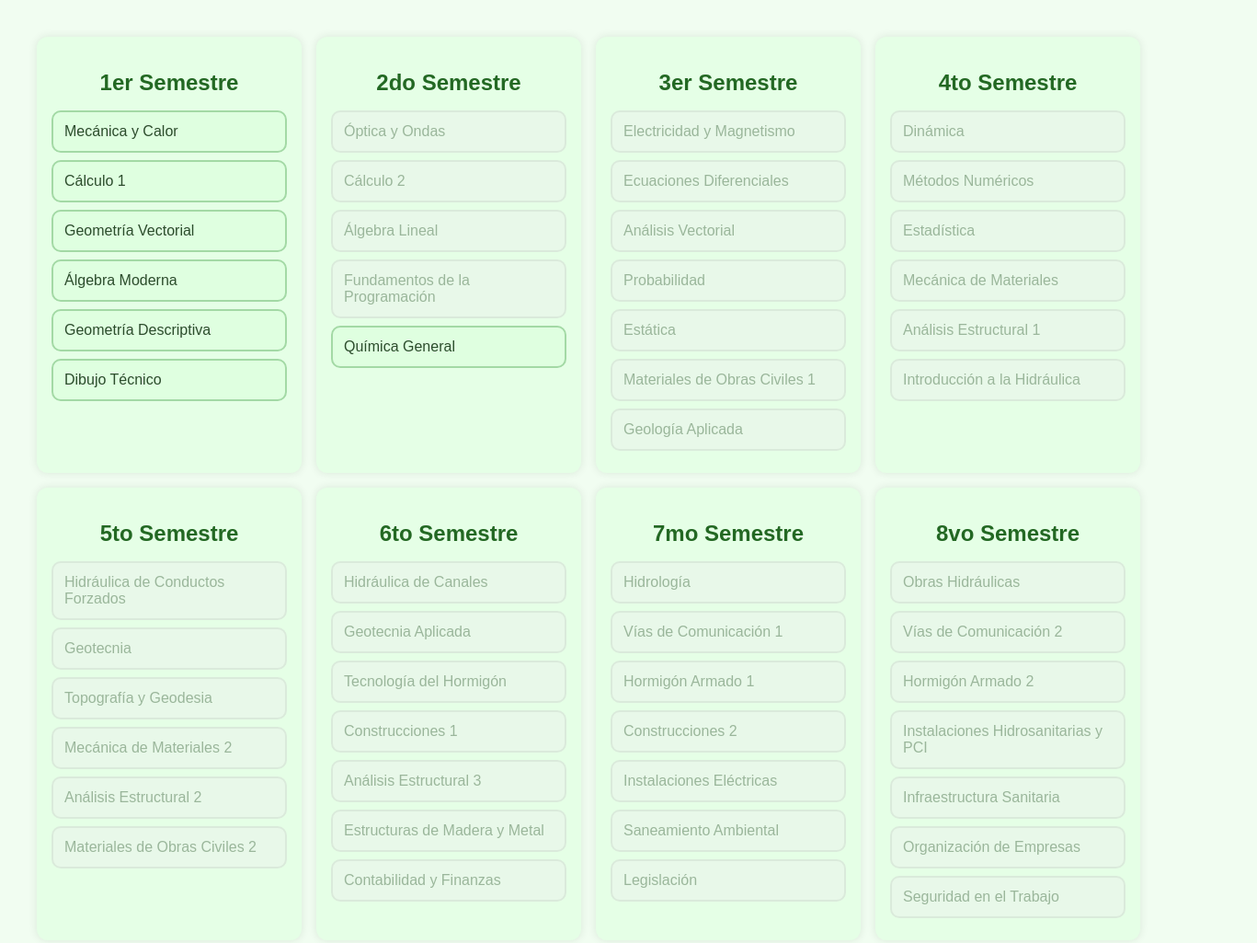
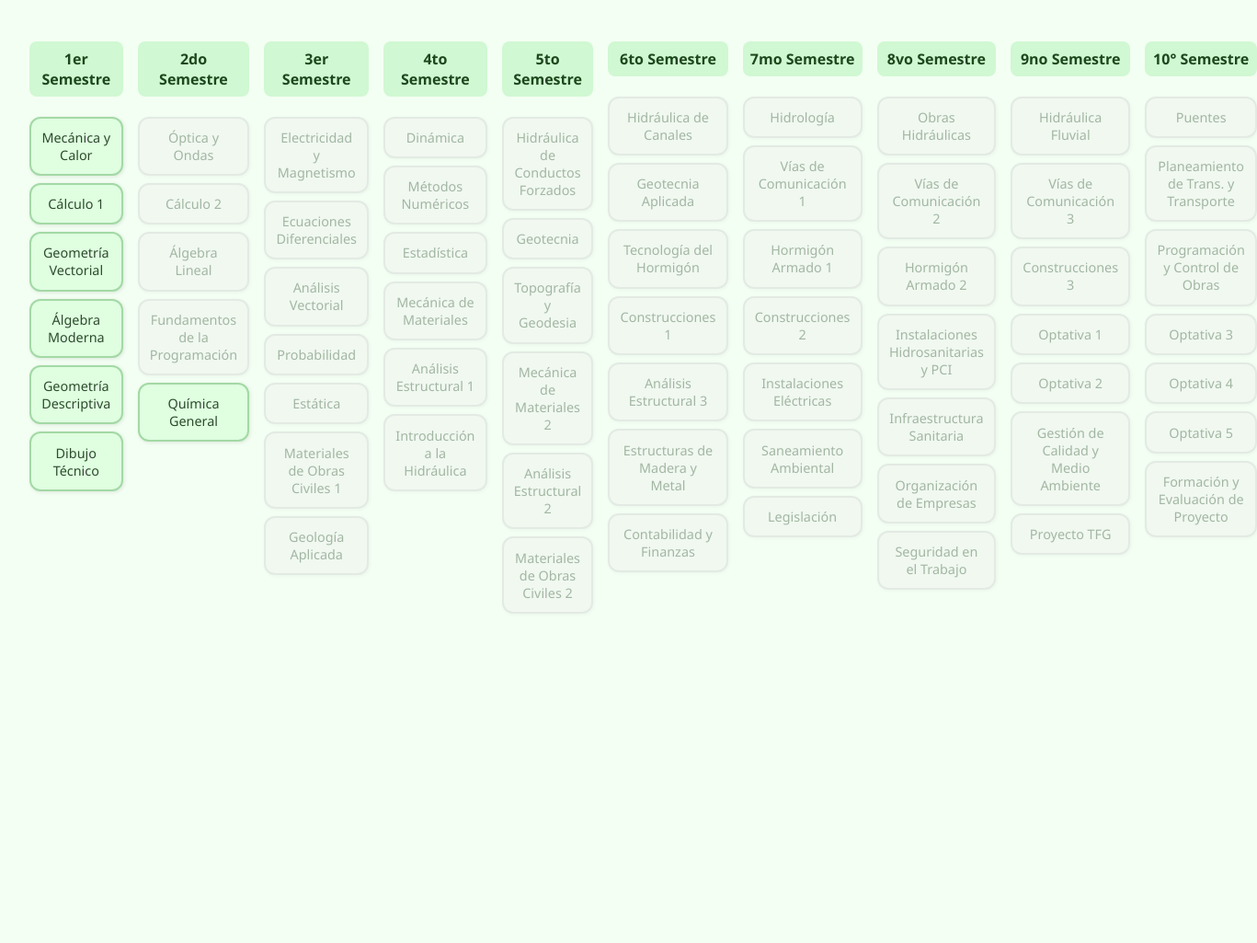
Before and after one commit to Guadaa23/malla-oficial, a plain HTML site: page docs/index.html in a window 1280 px wide. Shown: the top 1025 px of the page at 92% size, 1367 px wide, since content can reach past the window. After the commit the page ends 800 px from the top, so only its background shows below. Drawn offline with Linux system fonts and the light colour scheme.

Commit message:
Update estilos.css

```diff
--- a/docs/estilos.css
+++ b/docs/estilos.css
@@ -1,48 +1,46 @@
 body {
-  background-color: #f1fdf1;
-  font-family: 'Quicksand', sans-serif;
+  background-color: #f3fff3;
+  font-family: 'Segoe UI', 'Arial Rounded MT Bold', sans-serif;
   color: #2c4c2c;
   padding: 2rem;
-}
-
-h1 {
-  text-align: center;
-  margin-bottom: 2rem;
-  color: #2f6b2f;
+  margin: 0;
 }
 
 #malla-container {
   display: grid;
-  grid-template-columns: repeat(auto-fit, minmax(250px, 1fr));
+  grid-template-columns: repeat(10, 1fr);
   gap: 1rem;
 }
 
 .semestre {
-  background-color: #e5ffe6;
-  border-radius: 12px;
-  padding: 1rem;
-  box-shadow: 0 0 10px rgba(0, 50, 0, 0.1);
+  display: flex;
+  flex-direction: column;
+  gap: 0.5rem;
 }
 
 .semestre h2 {
   text-align: center;
-  margin-bottom: 1rem;
-  color: #236823;
+  background-color: #d0f8d2;
+  padding: 0.5rem;
+  border-radius: 8px;
+  color: #1d471d;
+  font-size: 1rem;
 }
 
 .materia {
   border: 2px solid #a3d9a5;
-  border-radius: 10px;
-  padding: 0.75rem;
-  margin-bottom: 0.5rem;
+  border-radius: 12px;
+  padding: 0.7rem;
   background-color: #dfffe0;
+  box-shadow: 1px 1px 4px rgba(0,0,0,0.1);
   cursor: pointer;
-  transition: 0.2s;
+  transition: transform 0.2s, background-color 0.3s;
+  font-size: 0.9rem;
+  text-align: center;
 }
 
 .materia:hover {
   transform: scale(1.02);
-  background-color: #c9f6ca;
 }
 
 .aprobada {
```
